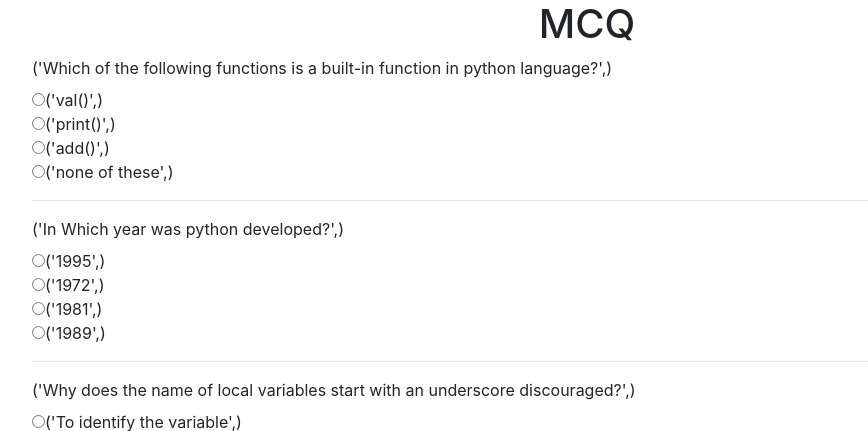
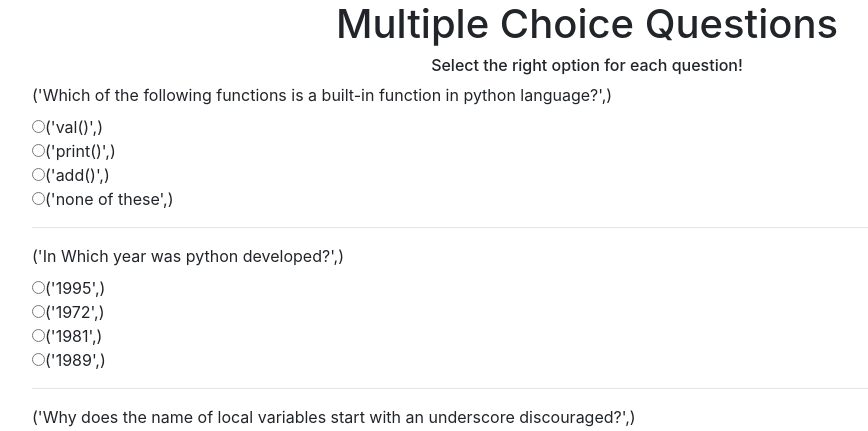
Before and after one commit to DevanshShr1vastava/BEANSTALK-REPOSITORY, a Flask app: page /mcq in a window 1280 px wide. Shown: the part 56-487 px from the top of the page, without its empty margins (53-921 px from the left). Run offline with Flask 2, Linux system fonts and the light colour scheme; data comes from the database, SQL or seed files in the repository; both versions use the stored data as it was after the commit; some libraries are stand-ins or nearby versions.

Commit message:
html edits

```diff
--- a/Website/templates/mcq.html
+++ b/Website/templates/mcq.html
@@ -2,7 +2,8 @@
 {% extends "base.html" %}
 {% block title %}The Test{% endblock %}
 {% block content %}
-<h1 align = "center">MCQ</h1>
+<h1 align = "center">Multiple Choice Questions</h1>
+<h6 align = "center">Select the right option for each question!</h6>
 <form>
   {%for i in data%}
   <div>
```
Also changed, not shown: analyse.db.
